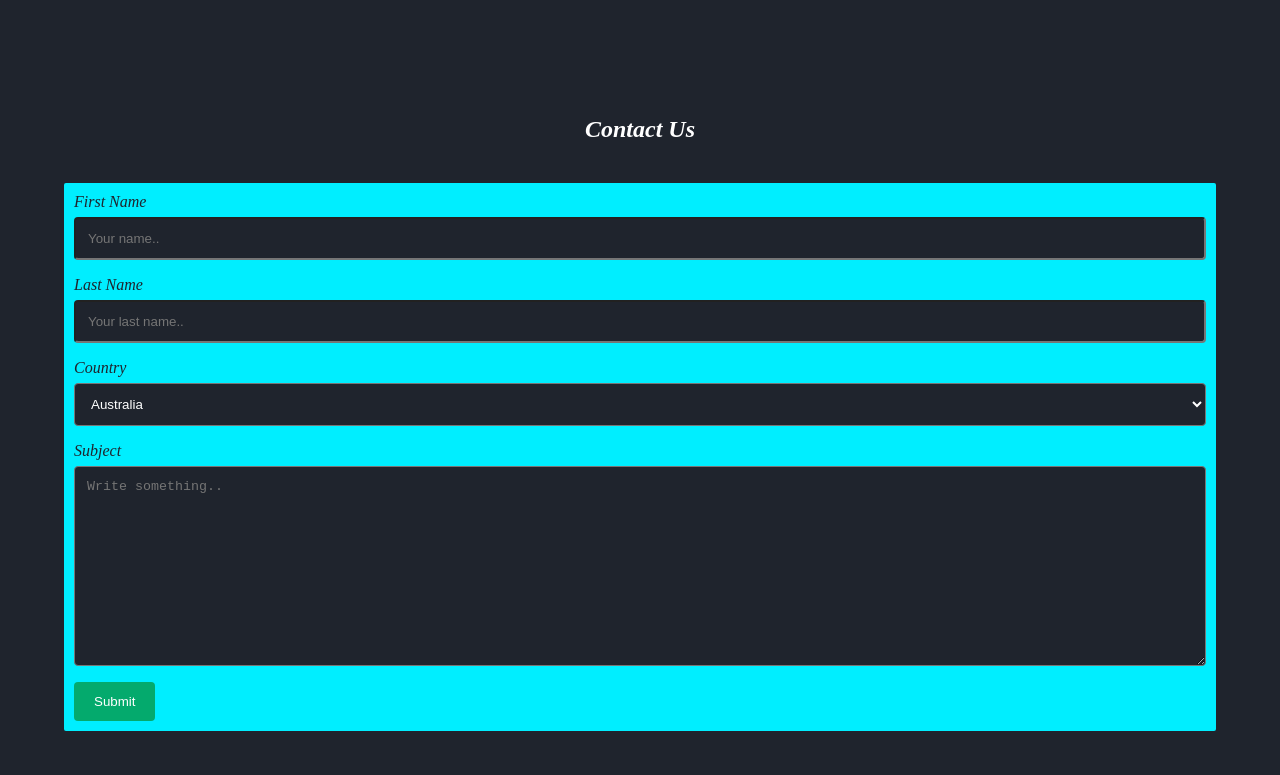
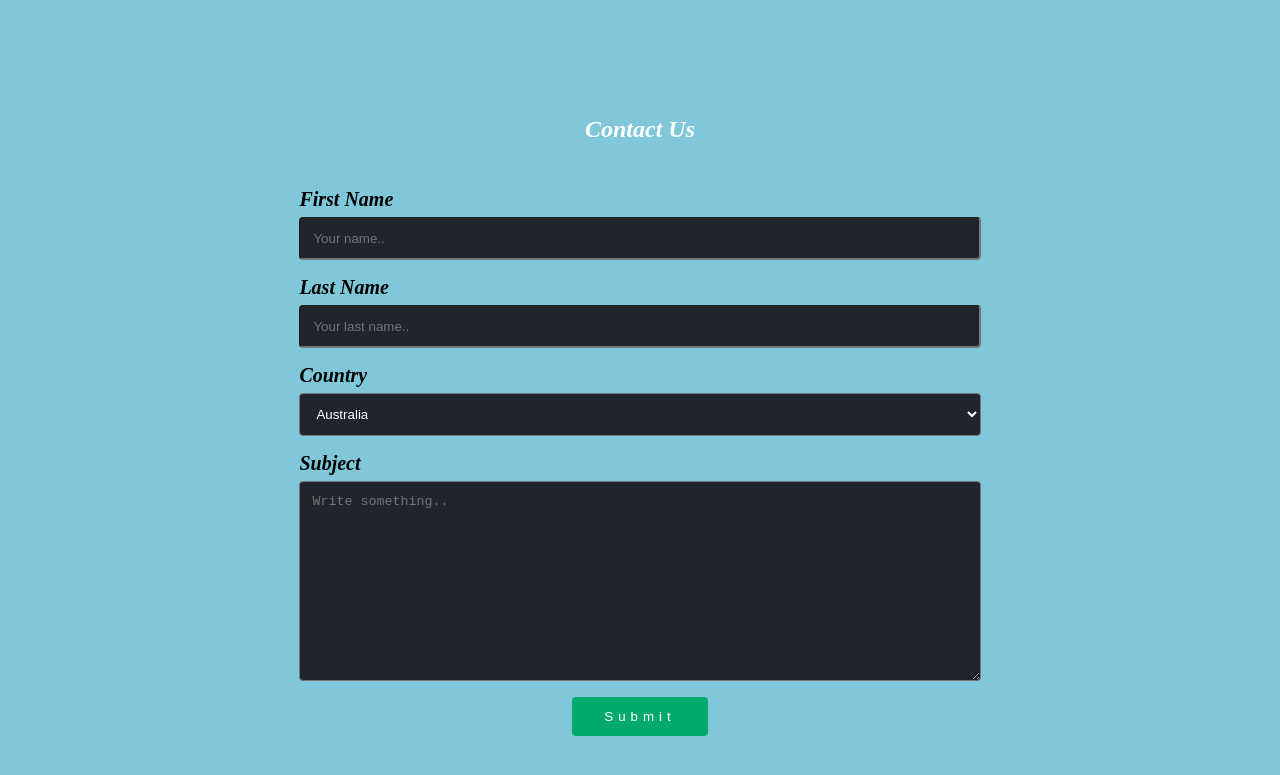
Before and after one commit to hakeem010/Fullstack_10, a plain HTML site: page index.html in a window 1280 px wide. Shown: the part 2243-3018 px from the top of the page. Drawn offline with Linux system fonts and the light colour scheme.

Commit message:
file updated

```diff
--- a/index.html
+++ b/index.html
@@ -195,7 +195,7 @@
             <label for="subject">Subject</label>
             <textarea id="subject" name="subject" placeholder="Write something.." style="height:200px"></textarea>
 
-            <input type="submit" value="Submit">
+           <center><input  type="submit" value="Submit"></center>
         </form>
         </div>
 
--- a/style1.css
+++ b/style1.css
@@ -5,7 +5,7 @@
     scroll-behavior: smooth;
 }
 body{
-    background-color: #1f242d;
+    background-color: #7FC7D9;
     color: #fff;
 }
 
@@ -206,7 +206,7 @@ p{
 
 .feed-col{
     display: flex;
-    background: #0ef;
+    background: #DCF2F1;
     color: black;
     flex-basis: 30%;
     border-radius: 30px;
@@ -317,14 +317,15 @@ padding: 8px 16px;
 margin: 5px;
 border-radius: 4px;
 cursor: pointer;
-background-color: #1f242d;
-color: #fff;
+background-color: #fff;
+color: #1f242d;
 }
 .category-filter button:hover{
-box-shadow: 0 0 20px#0ef;
-color: #0ef;
+box-shadow: 0 0 25px black ;
+color: #fffF;
 border: solid #0ef 2px;
 transition: 0.5s;
+background-color: #5FBDFF;
 }
 .searchInput{
     padding: 8px;
@@ -357,6 +358,8 @@ input[type=text], select, textarea {
     border: none;
     border-radius: 4px;
     cursor: pointer;
+    width: 20%;
+    letter-spacing: 5px;
   }
 
   input[type=submit]:hover {
@@ -365,11 +368,13 @@ input[type=text], select, textarea {
 
   .container {
     border-radius: 2px;
-    background-color:  #0ef ;
-    padding: 10px;
-    color: #1f242d;
+
+    padding: 5px;
+    color: black;
+    font-size: 20px;
+    font-weight: 800;
   }
   .contact{
-    width: 100%;
+    width: 60%;
     float: left;
   }
```
